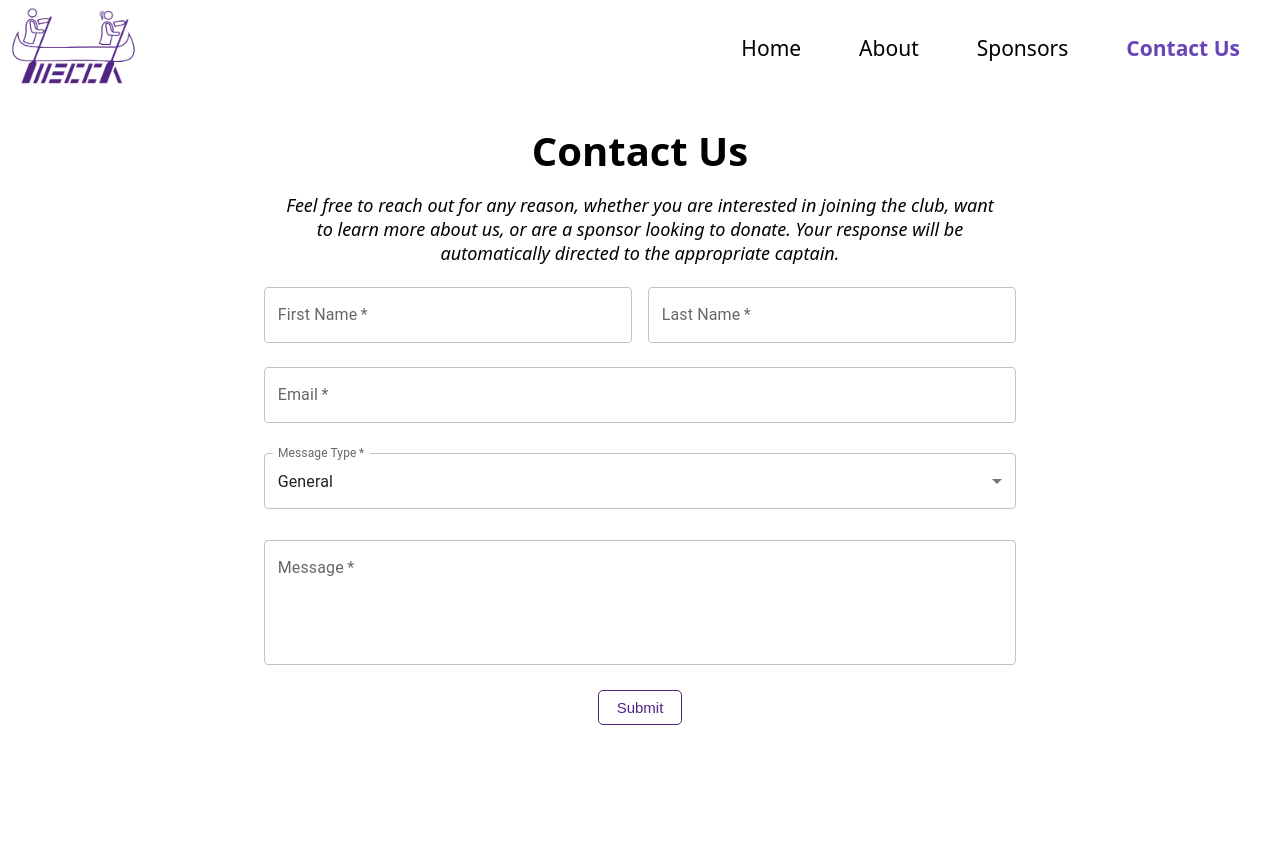
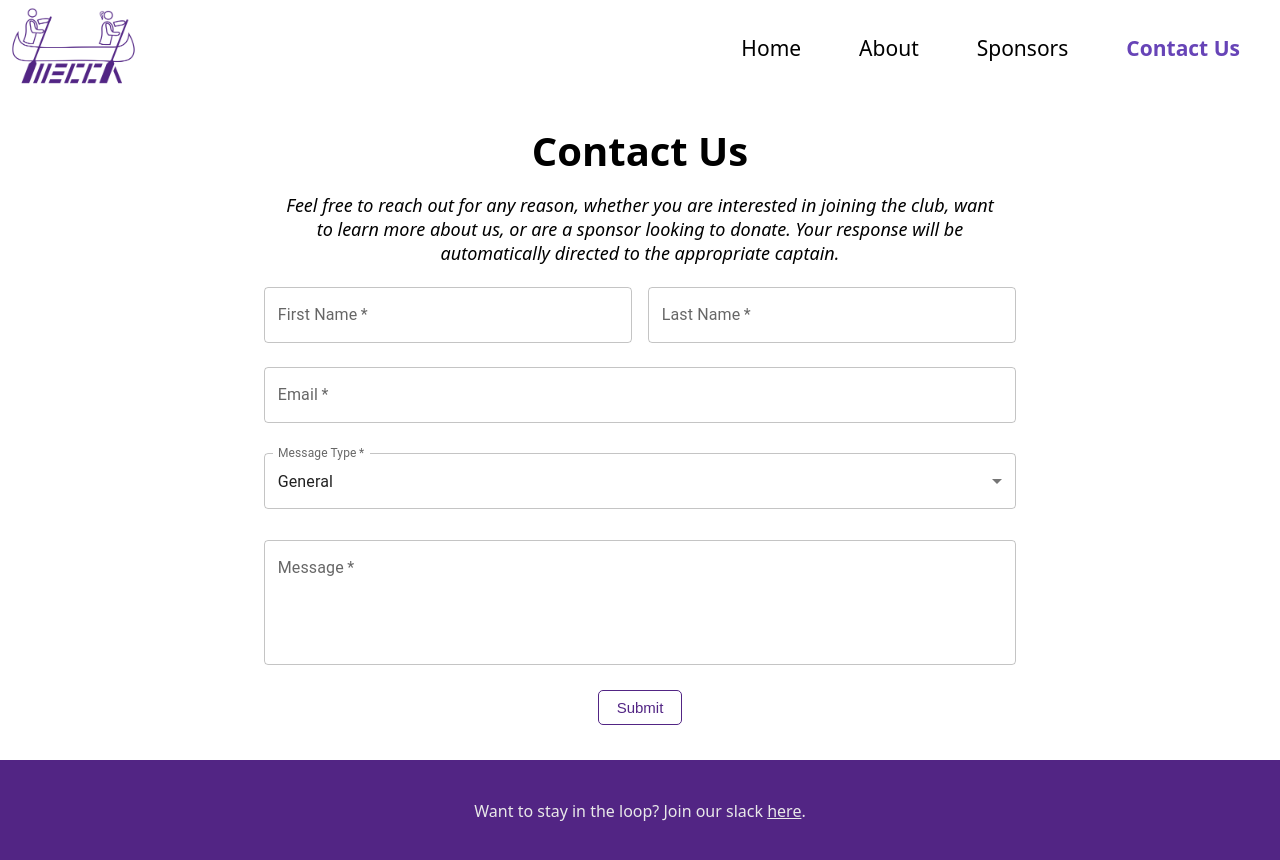
Before and after one commit to weccasoftware/wecca-website, a React (Create React App) app in the folder frontend/: page /contact in a window 1280 px wide. Before the commit the page ends 800 px from the top, so only its background shows below. Built offline with nearby package versions, Linux system fonts and the light colour scheme; no server answers; a web font is replaced by a local one.

Commit message:
First launch

```diff
--- a/frontend/src/App.css
+++ b/frontend/src/App.css
@@ -50,7 +50,6 @@ h4 {
 
 .page-layout {
   margin: 0;
-  margin-bottom: 20px;
   padding: 0;
   height: min-content;
 }
--- a/frontend/src/components/about/About.js
+++ b/frontend/src/components/about/About.js
@@ -6,7 +6,7 @@ const About = () => {
   const [execsList, setExecsList] = useState(EXECUTIVES_LIST);
 
   return (
-    <div>
+    <div className="about-page">
       <h1>Meet the Executives</h1>
       <ul className="exec-list">
         {execsList.map((exec) => {
--- a/frontend/src/components/about/styles/About.css
+++ b/frontend/src/components/about/styles/About.css
@@ -38,3 +38,7 @@
     text-align: left;
     height: max-content;
 }
+
+.about-page {
+    margin-bottom: 20px;
+}
--- a/frontend/src/components/contact/Contact.js
+++ b/frontend/src/components/contact/Contact.js
@@ -8,10 +8,11 @@ import {
   TextField,
 } from "@mui/material";
 import {
-    CONTACT_FORM_TYPE,
+  CONTACT_FORM_TYPE,
   FINANCE_CAPTAIN_EMAIL,
   LOGISTICS_CAPTAIN_EMAIL,
   LOGISTICS_CAPTAIN_NAME,
+  SLACK_LINK,
 } from "../../config";
 import { sendMail } from "../../util/Mail";
 
@@ -73,8 +74,10 @@ const Contact = () => {
       <h1 className="header-no-margin">Contact Us</h1>
       <div className="contact-form">
         <div className="contact-description centre">
-          Feel free to reach out for any reason, whether you are interested in joining the club, want to learn more about us, or are a sponsor looking to donate.
-          Your response will be automatically directed to the appropriate captain.
+          Feel free to reach out for any reason, whether you are interested in
+          joining the club, want to learn more about us, or are a sponsor
+          looking to donate. Your response will be automatically directed to the
+          appropriate captain.
         </div>
         <div className="contact-input-sm">
           <TextField
@@ -146,6 +149,15 @@ const Contact = () => {
           <div className="sponsor-response-message">{displayMessage}</div>
         )}
       </div>
+      <div className="contact-footer">
+        <div>
+          Want to stay in the loop? Join our slack{" "}
+          <a href={SLACK_LINK} target="_blank" className="slack-link">
+            here
+          </a>
+          .
+        </div>
+      </div>
       {/*<h2>Contact</h2>
       Will be a general contact form to get involved in the club <br />
       Collect first name, last name, email, and comment (with select for sponsor
--- a/frontend/src/components/contact/styles/Contact.css
+++ b/frontend/src/components/contact/styles/Contact.css
@@ -51,3 +51,20 @@
     text-align: center;
     margin: 10px;
 }
+
+.contact-footer {
+    height: 20px;
+    width: calc(100vw - 40px);
+    padding: 0;
+    margin-top: 20px;
+    background-color: #522584;
+    padding: 40px 20px;
+}
+
+.contact-footer > div {
+    color: #e9e9e9;
+}
+
+.slack-link:link, .slack-link:visited {
+    color: inherit;
+}
--- a/frontend/src/components/home/Home.js
+++ b/frontend/src/components/home/Home.js
@@ -8,18 +8,18 @@ import AnnouncementContainer from "./AnnouncementContainer";
 import temp1 from '../../assets/homepage/temp-1.jpg';
 import temp2 from '../../assets/homepage/temp-2.jpg';
 import {faInstagram, faSlack, faLinkedin} from '@fortawesome/free-brands-svg-icons'
-import { WINDOW_SIZE_THRESHOLD_PX } from "../../config";
+import { INSTAGRAM_LINK, LINKEDIN_LINK, SLACK_LINK, WINDOW_SIZE_THRESHOLD_PX } from "../../config";
 
 const upcomingEvents = [
     {
-        title: "Come meet us at our introductory meeting",
+        title: "Come to our first meeting!",
         text: "WECCA will be having its first meeting of the year at 4:30 pm on Tuesday, September 12th (room TBD)." +
                 " Everyone is welcome, and you will have the chance to meet the executives and learn more about the club." +
                 " If you have any questions before then, feel free to contact us via our contact form.",
         image: temp1
     },
     {
-        title: "Join us for WRECCA on September 16th",
+        title: "Help us destroy our canoe!",
         text: "WRECCA is an annual event where WECCA members have the chance to help " +
                 "destroy our canoe from the previous year. This will be taking place on " +
                 "Saturday, September 16th at 12:00 pm behind ACEB. Everyone is welcome to come " +
@@ -51,8 +51,9 @@ const Home = () => {
       <div className="header-image" />
       <div className="about-wecca-home">
         <div className="about-wecca-body">
-          Western Engineering Concrete Canoe Association (WECCA) is group of very dedicated students who work to design, build, and race a concrete canoe.
-          Each year, WECCA competes at the Canadian National Concrete Canoe Competition (CNCCC) against both Canadian and International Schools.
+        <span>The Western Engineering Concrete Canoe Association (WECCA) is a team of dedicated and innovative students who come together to design, build and race a concrete canoe each year. WECCA competes annually in the Canadian National Concrete Canoe Competition against over a dozen other Universities from across North America. Team members can be involved in many different aspects of the project including procuring an optimal concrete mix, designing the canoe’s hull profile, as well as casting and finishing the final product. WECCA provides an excellent opportunity for students to gain technical and teamwork skills in a welcoming and inclusive environment.</span>
+        <span>The most recent national competition in May 2023 was held at Western University in London, Ontario. As the host team, WECCA finished in the top half of the standings, proudly earning the competition’s Most Improved Team award.</span>
+        <span>Designing a canoe can be challenging. We decided to take it up a notch. <i>Concrete floats our boat, what floats yours?</i></span>
         </div>
       </div>
       {windowSize[0] > WINDOW_SIZE_THRESHOLD_PX && <div>
@@ -75,13 +76,13 @@ const Home = () => {
         }
       </div>
       <div className="social-icon-container">
-        <a href="https://www.instagram.com/wecca.uwo/" target="_blank">
+        <a href={INSTAGRAM_LINK} target="_blank">
             <FontAwesomeIcon icon={faInstagram} className='social-icon'/>
         </a>
-        <a href="https://www.linkedin.com/company/western-engineering-concrete-canoe-association/" target="_blank">
+        <a href={LINKEDIN_LINK} target="_blank">
             <FontAwesomeIcon icon={faLinkedin} className='social-icon'/>
         </a>
-        <a href="https://join.slack.com/t/wecca2023-24/shared_invite/zt-21o0f5jn9-al9lZLzSOjTrxhflOeR3eQ" target="_blank">
+        <a href={SLACK_LINK} target="_blank">
             <FontAwesomeIcon icon={faSlack} className='social-icon'/>
         </a>
       </div>
--- a/frontend/src/components/home/styles/Home.css
+++ b/frontend/src/components/home/styles/Home.css
@@ -2,6 +2,7 @@
     margin-top: -100px;
     position: relative;
     overflow: hidden;
+    margin-bottom: 20px;
 }
 
 .header-image {
@@ -30,8 +31,15 @@
 
 .about-wecca-home > .about-wecca-body {
     width: 80%;
-    font-size: 20px;
+    font-size: min(20px, 3vw);
     margin: 20px auto;
+    text-align: left;
+}
+
+.about-wecca-body > span {
+    margin-bottom: 15px;
+    display: block;
+    line-height: 26px;
 }
 
 .image-carousel {
@@ -67,12 +75,12 @@
 }
 
 .announcement-title {
-    font-size: min(20px, 2.5vw);
+    font-size: min(20px, 3vw);
     margin: 5px 0px;
 }
 
 .announcement-text {
-    font-size: min(17px, 2vw);
+    font-size: min(17px, 2.5vw);
     padding: min(10px, 1vw);
 }
 
--- a/frontend/src/components/sponsors/styles/Sponsors.css
+++ b/frontend/src/components/sponsors/styles/Sponsors.css
@@ -4,6 +4,7 @@
     margin-top: -100px;
     position: relative;
     overflow: hidden;
+    margin-bottom: 20px;
 }
 
 .sponsorship-tiers-list {
--- a/frontend/src/config.js
+++ b/frontend/src/config.js
@@ -11,6 +11,9 @@ import lama from "./assets/headshots/bg-Lama.png";
 import placeholder from "./assets/headshots/bg-Placeholder.png"
 
 export const WINDOW_SIZE_THRESHOLD_PX = 768;
+export const SLACK_LINK = "https://join.slack.com/t/wecca2023-24/shared_invite/zt-21o0f5jn9-al9lZLzSOjTrxhflOeR3eQ";
+export const INSTAGRAM_LINK = "https://www.instagram.com/wecca.uwo/";
+export const LINKEDIN_LINK = "https://www.linkedin.com/company/western-engineering-concrete-canoe-association/";
 
 export const FINANCE_CAPTAIN_NAME = "Liam Reeves";
 export const LOGISTICS_CAPTAIN_NAME = "Samantha Goertz";
```
